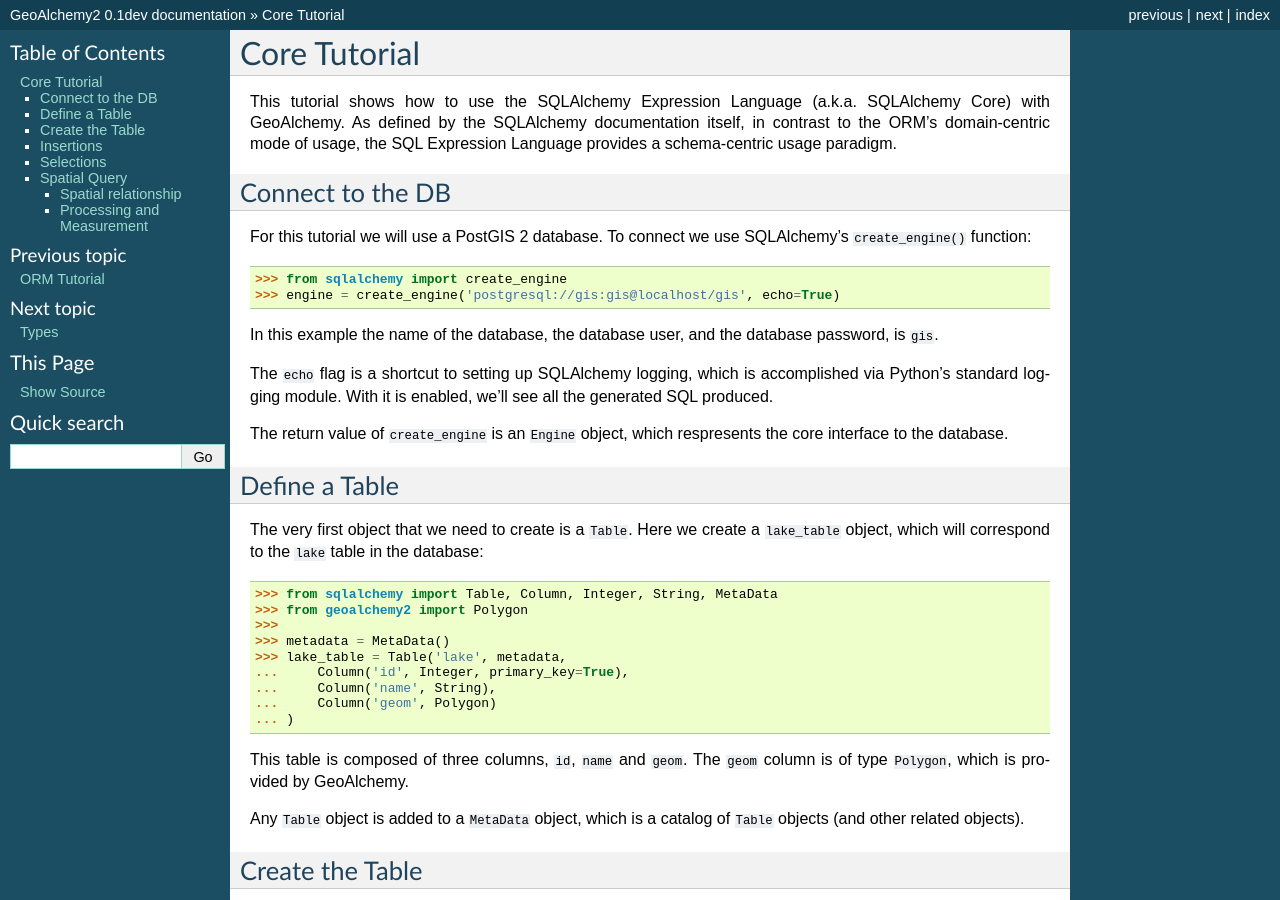
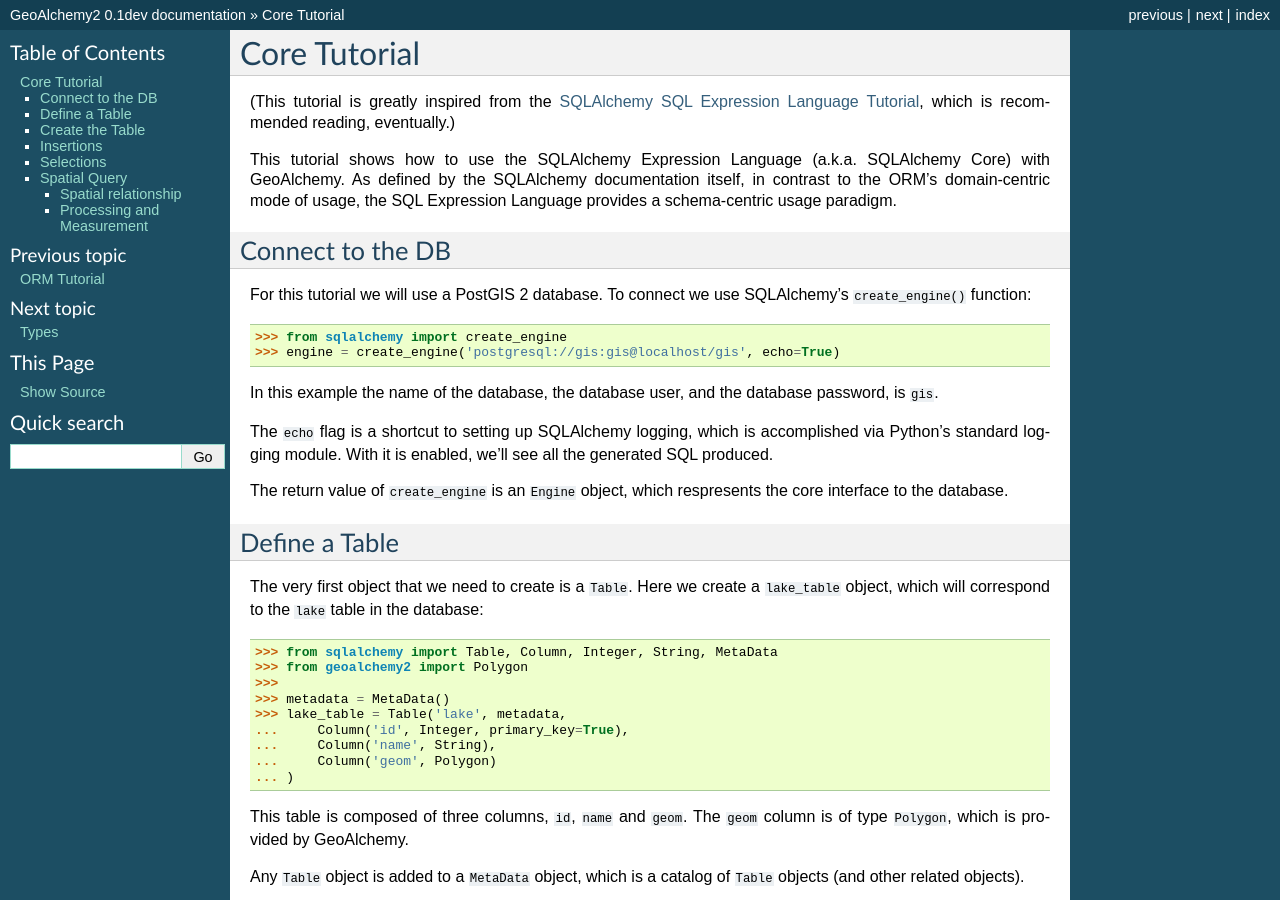
Before and after one commit to geoalchemy/geoalchemy2, a Sphinx documentation site: the page built from doc/core_tutorial.rst, in a window 1280 px wide and 900 px high. Built offline with Sphinx 7.4.7, drawn with Linux system fonts in a browser that asks for light colours.

Commit message:
[doc] better intro to Core tutorial

```diff
--- a/doc/core_tutorial.rst
+++ b/doc/core_tutorial.rst
@@ -2,6 +2,12 @@
 
 Core Tutorial
 =============
+
+(This tutorial is greatly inspired from the `SQLAlchemy SQL Expression Language
+Tutorial`_, which is recommended reading, eventually.)
+
+.. _SQLAlchemy SQL Expression Language Tutorial:
+    http://docs.sqlalchemy.org/en/latest/core/tutorial.html
 
 This tutorial shows how to use the SQLAlchemy Expression Language (a.k.a.
 SQLAlchemy Core) with GeoAlchemy. As defined by the SQLAlchemy documentation
```
